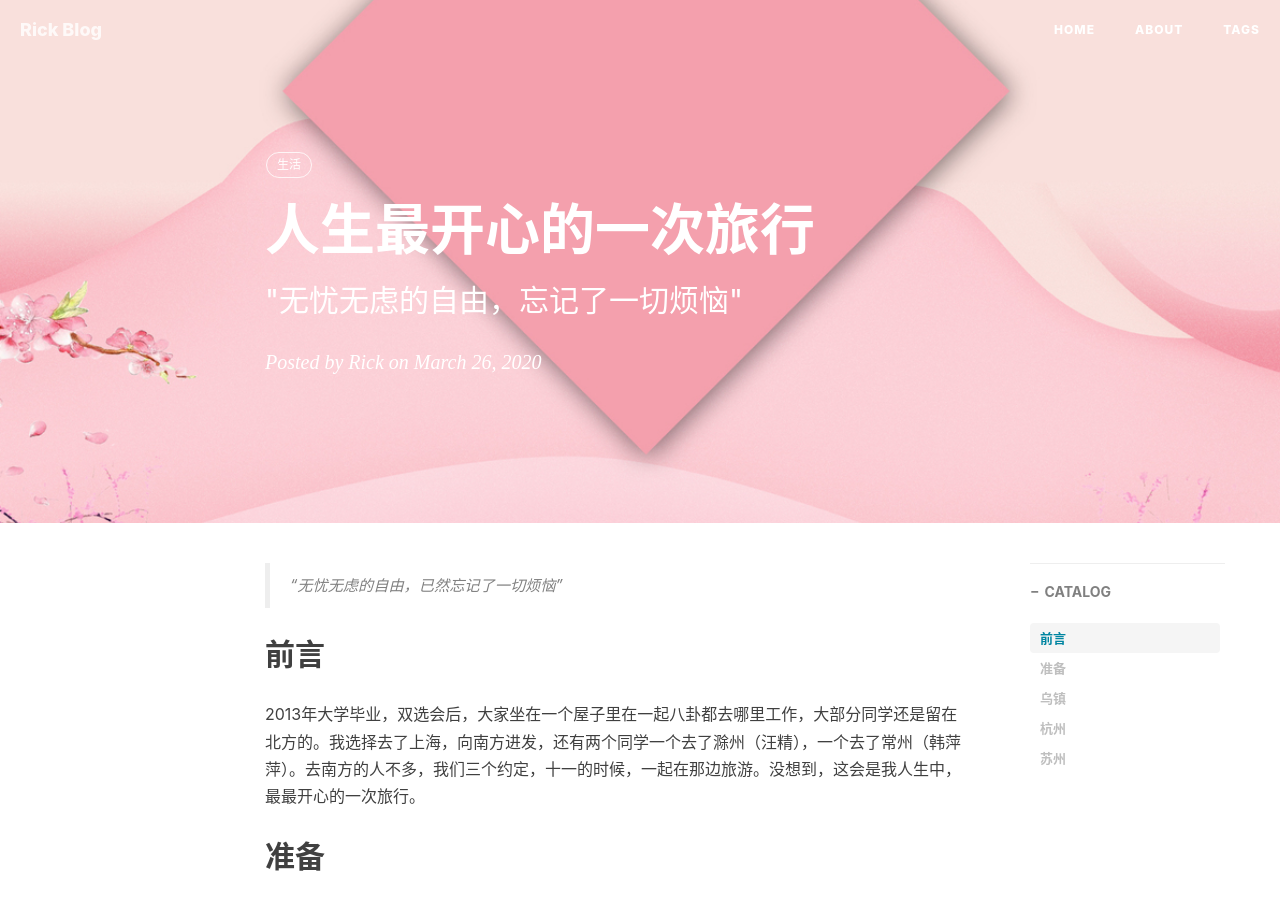
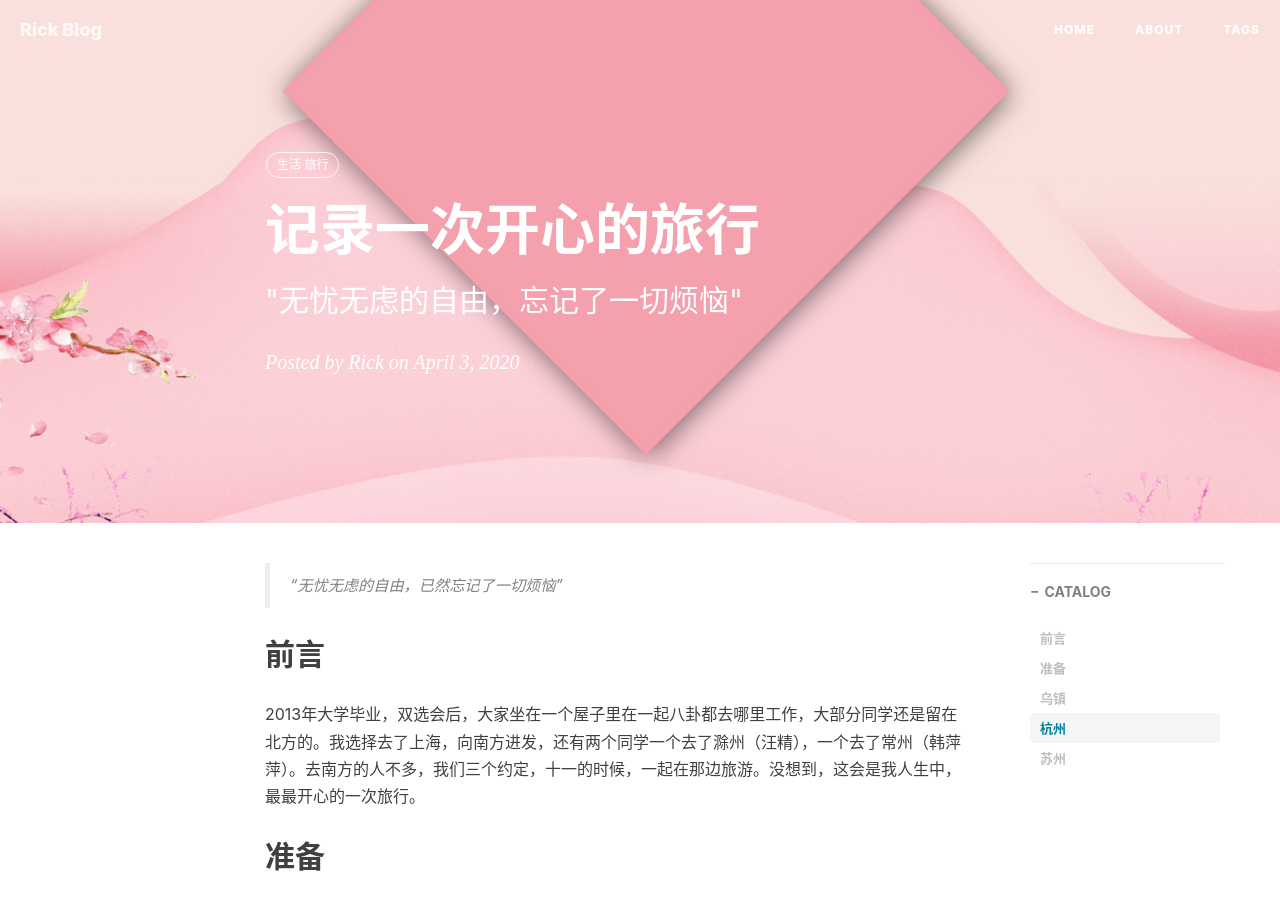
Before and after one commit to ren88122246/ren88122246.github.io, a Jekyll site: the page built from _posts/2020-03-26-记录一次最开心的旅行.md, in a window 1280 px wide and 900 px high. Built offline with Jekyll 4.4.1, drawn with Linux system fonts in a browser that asks for light colours; nearby versions of some CDN libraries; comment, search, counter and statistics services are not loaded.

Commit message:
上传图片

```diff
--- a/_posts/2020-03-26-记录一次最开心的旅行.md
+++ b/_posts/2020-03-26-记录一次最开心的旅行.md
@@ -1,13 +1,13 @@
 ---
 layout:     post
-title:      人生最开心的一次旅行
+title:      记录一次开心的旅行
 subtitle:    "\"无忧无虑的自由，忘记了一切烦恼\""
-date:       2020-03-26
+date:       2020-04-03
 author:     Rick
 header-img: img/post-bg-202003-resume.jfif
 catalog: true
 tags:
-    - 生活
+    - 生活 旅行
 
 ---
 
```
Also changed, not shown: img/2020-04-03/01.jpg (added), img/2020-04-03/20131001_185909.jpg (added).
